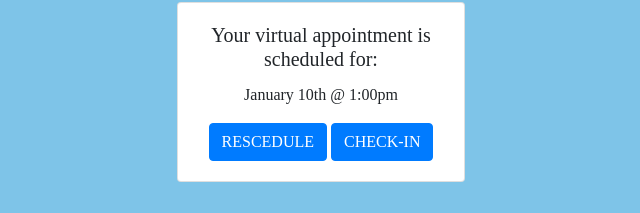
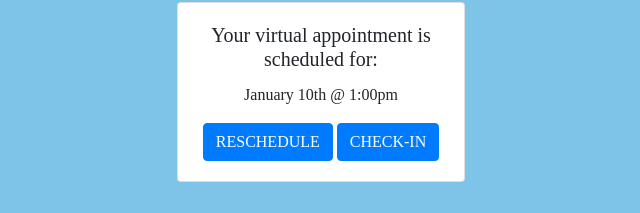
Before and after one commit to sinclaircorbett/KindClinic, a plain HTML site: page checkin.html in a window 1280 px wide. Shown: the part 382-595 px from the top of the page, without its empty margins (319-959 px from the left). Drawn offline with nearby package versions, Linux system fonts and the light colour scheme.

Commit message:
iteration

```diff
--- a/checkin.html
+++ b/checkin.html
@@ -44,7 +44,7 @@
             <h5 class="card-title">Your virtual appointment is scheduled for:</h5>
             <p>January 10th @ 1:00pm</p>
 
-            <a href= "calender.html"><button type="button" class="btn btn-primary">RESCEDULE</button></a>
+            <a href= "calender.html"><button type="button" class="btn btn-primary">RESCHEDULE</button></a>
             <a href="loadingvideo.html" class="btn btn-primary">CHECK-IN</a>
           </div>
         </div>
```
